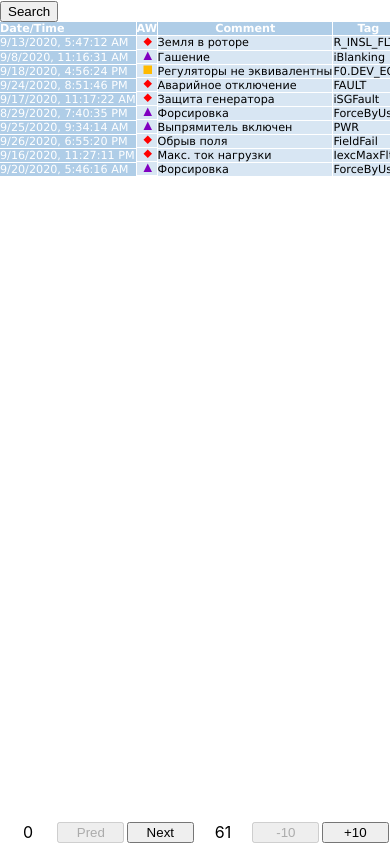
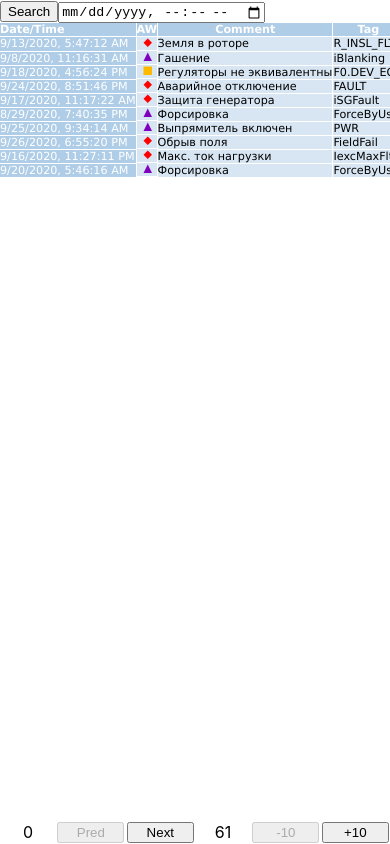
Before and after one commit to GerasimGerasimov/dexop-events-table, a React (Create React App) app: page / in a window 390 px wide. Built offline with nearby package versions, Linux system fonts and the light colour scheme.

Commit message:
посмотрел на нативный DateTimePicker в Сhrome - выводы: адаптивный

```diff
--- a/src/Pages/Events/Events.tsx
+++ b/src/Pages/Events/Events.tsx
@@ -95,7 +95,10 @@ export default class Events extends Component <IEventsProps,IEventsState> {
   render() {
     return (
       <div className='flex-column'>
-        <div><button>Search</button></div>
+        <div>
+          <button>Search</button>
+          <input type="datetime-local"/>
+        </div>
         <div className='flex-all-client b1pxdgr'>
           <EventsTable items = {this.state.respond.Items}/>
         </div>
```
